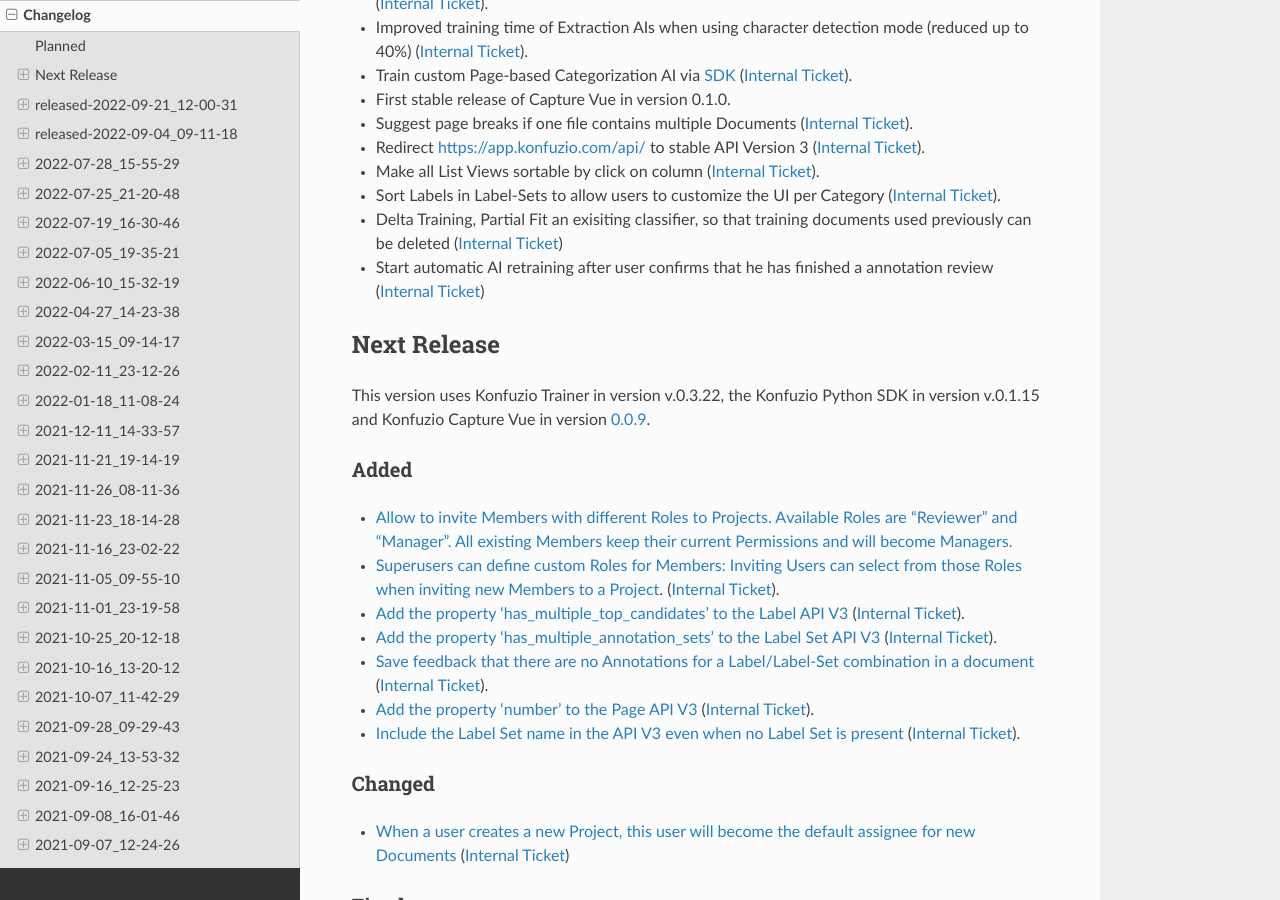
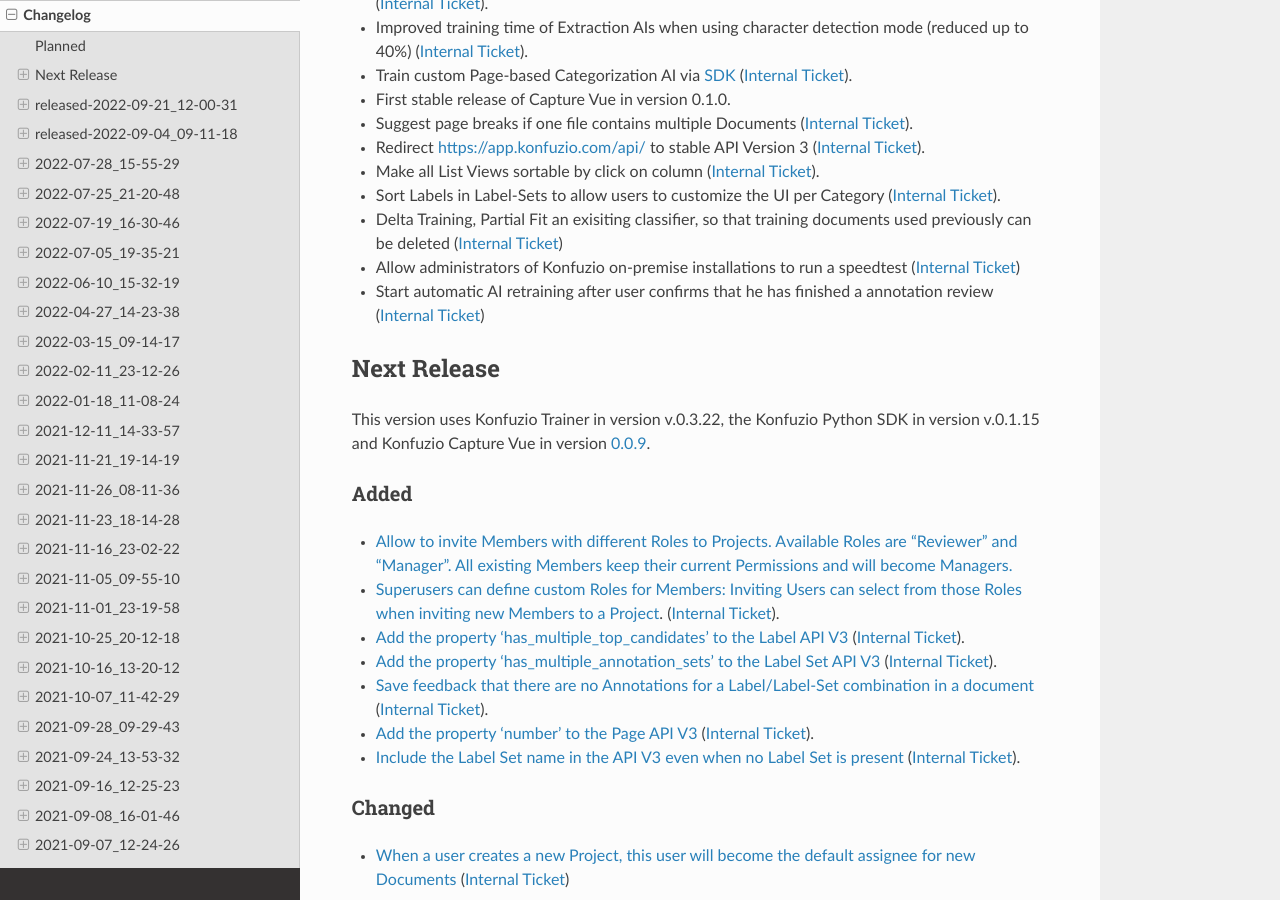
Before and after one commit to konfuzio-ai/konfuzio-sdk, a Sphinx documentation site: the page built from docs/web/changelog_app.md, in a window 1280 px wide and 900 px high, scrolled down 656 px. Built offline with Sphinx 7.4.7 and the Read the Docs theme 2.0.0, drawn with Linux system fonts in a browser that asks for light colours.

Commit message:
Update changelog_app.md

```diff
--- a/docs/web/changelog_app.md
+++ b/docs/web/changelog_app.md
@@ -27,6 +27,7 @@
 - Make all List Views sortable by click on column ([Internal Ticket](https://gitlab.com/konfuzio/objectives/-/issues/9470)).
 - Sort Labels in Label-Sets to allow users to customize the UI per Category ([Internal Ticket](https://gitlab.com/konfuzio/objectives/-/issues/8932)).
 - Delta Training, Partial Fit an exisiting classifier, so that training documents used previously can be deleted ([Internal Ticket](https://gitlab.com/konfuzio/objectives/-/issues/9251))
+- Allow administrators of Konfuzio on-premise installations to run a speedtest ([Internal Ticket](https://gitlab.com/konfuzio/objectives/-/issues/9870))
 - Start automatic AI retraining after user confirms that he has finished a annotation review ([Internal Ticket](https://gitlab.com/konfuzio/objectives/-/issues/9166))
 
 <!---
```
